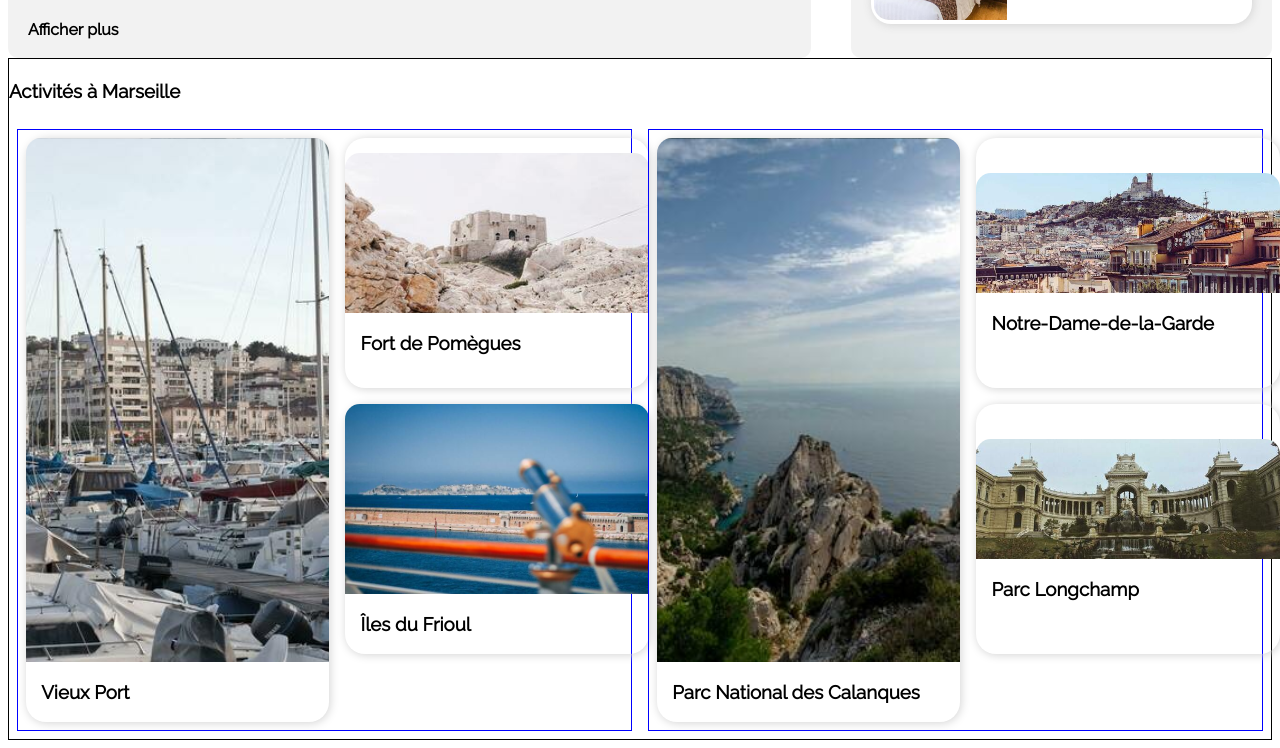
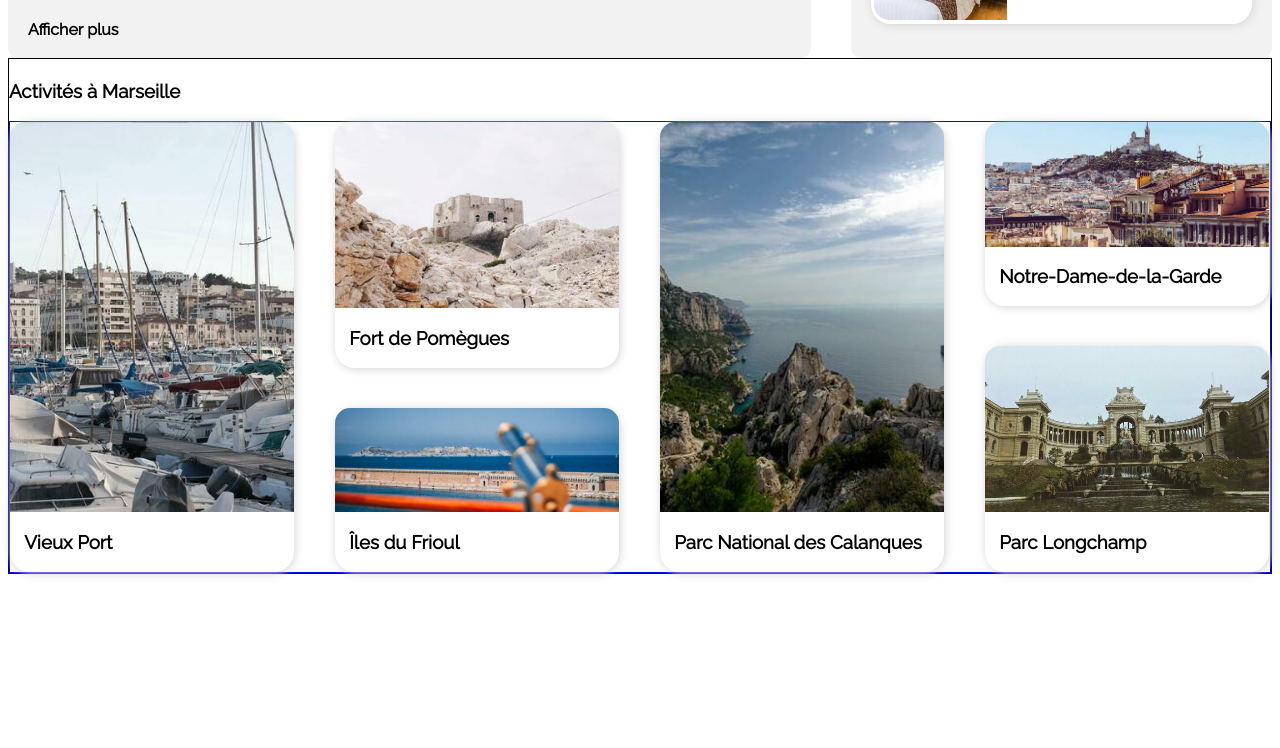
Before and after one commit to jbouheli/JocelinBouhelier_2_21052021, a plain HTML site: page index.html in a window 1280 px wide. Shown: the part 1056-1804 px from the top of the page. After the commit the page ends 1638 px from the top, so only its background shows below. Drawn offline with Linux system fonts and the light colour scheme.

Commit message:
bloc activités finalisé

```diff
--- a/index.html
+++ b/index.html
@@ -172,43 +172,45 @@
         <div class="sizeActivites flex-around-column">
             <h3>Activités à Marseille</h3>
             <div class="flex-between containerAct">
-                <div class="blocAct marginAct">
-                    <div class="cardAct flex-center-column marginAct">
+                <div class="blocAct">
+                    <div class="cardAct flex-center-column">
                         <div class="imgActivites1"></div>
                         <div class="cardDetailAct">
                             <h3>Vieux Port</h3>
                         </div>
                     </div>
-                    <div class="cardAct2 flex-center-column marginAct">
+                    <div class="colonneAct flex-between-column">
+                        <div class="cardAct2 flex-center-column">
                             <div class="imgActivites2"></div>
                             <div class="cardDetailAct">
                                 <h3>Fort de Pomègues</h3>
                             </div>
                         </div>
-                    <div class="cardAct3 flex-center-column marginAct">
+                        <div class="cardAct3 flex-center-column">
                             <div class="imgActivites3"></div>
                             <div class="cardDetailAct">
                                 <h3>Îles du Frioul</h3>
                             </div>
                         </div>
                     </div>
-                <div class="blocAct marginAct">
-                    <div class="cardAct flex-center-column marginAct">
+                    <div class="cardAct4 flex-center-column">
                         <div class="imgActivites4"></div>
                         <div class="cardDetailAct">
                             <h3>Parc National des Calanques</h3>
                         </div>
                     </div>
-                    <div class="cardAct5 flex-center-column marginAct">
+                    <div class="colonneAct2 flex-between-column">
+                        <div class="cardAct5 flex-center-column">
                             <div class="imgActivites5"></div>
                             <div class="cardDetailAct">
                                 <h3>Notre-Dame-de-la-Garde</h3>
                             </div>
                         </div>
-                    <div class="cardAct6 flex-center-column marginAct">
+                        <div class="cardAct6 flex-center-column">
                             <div class="imgActivites6"></div>
                             <div class="cardDetailAct">
                                 <h3>Parc Longchamp</h3>
+                            </div>
                         </div>
                     </div>
                 </div>
--- a/styles.css
+++ b/styles.css
@@ -286,14 +286,6 @@ html, body {
     border: 1px solid black;
 }
 
-.cardAct {
-    width: 49.5%;
-    height: 100%;
-    border-radius: 20px;
-    box-shadow: 1px 1px 10px rgb(211, 211, 211);
-
-}
-
 .cardDetailAct {
     width: 90%;
 }
@@ -310,31 +302,64 @@ html, body {
     display: flex;
     flex-flow: column wrap;
     width: 100%;
-    height: 600px;
+    height: 450px;
     border: 1px solid blue;
 }
 
+.colonneAct {
+    width: 22.5%;
+    height: 100%;
+    margin-left: 20px;
+    margin-right: 20px;
+}
+
+.colonneAct2 {
+    width: 22.5%;
+    height: 100%;
+    margin-left: 20px;
+}
+
+.cardAct {
+    width: 22.5%;
+    height: 100%;
+    margin-right: 20px;
+    border-radius: 20px;
+    box-shadow: 1px 1px 10px rgb(211, 211, 211);
+}
+
 .cardAct2 {
-    width: 49.5%;
-    height: 250px;
+    width: 100%;
+    height: 60%;
+    margin-bottom: 20px;
     border-radius: 20px;
     box-shadow: 1px 1px 10px rgb(211, 211, 211);
 }
 .cardAct3 {
-    width: 49.5%;
-    height: 250px;
+    width: 100%;
+    height: 40%;
+    margin-top: 20px;
+    border-radius: 20px;
+    box-shadow: 1px 1px 10px rgb(211, 211, 211);
+}
+.cardAct4 {
+    width: 22.5%;
+    height: 100%;
+    margin-right: 20px;
+    margin-left: 20px;
     border-radius: 20px;
     box-shadow: 1px 1px 10px rgb(211, 211, 211);
 }
 .cardAct5 {
-    width: 49.5%;
-    height: 250px;
+    width: 100%;
+    height: 45%;
+    margin-bottom: 20px;
     border-radius: 20px;
     box-shadow: 1px 1px 10px rgb(211, 211, 211);
 }
 .cardAct6 {
-    width: 49.5%;
-    height: 250px;
+    width: 100%;
+    height: 55%;
+    margin-top: 20px;
     border-radius: 20px;
     box-shadow: 1px 1px 10px rgb(211, 211, 211);
 }
@@ -433,13 +458,14 @@ html, body {
     background-size: cover;
     background-position: center;
     width: 100%;
-    height: 10em;
+    height: 100%;
     border-radius: 15px 15px 0 0;
 }
 .imgActivites3 {
     background-image: url(./Projet2-Reservia/images/activites/4_small/kevin-hikari-rV_Qd1l-VXg-unsplash.jpg);
     background-size: cover;
     background-position: center;
+    object-fit: cover;
     width: 100%;
     height: 100%;
     border-radius: 15px 15px 0 0;
@@ -457,7 +483,7 @@ html, body {
     background-size: cover;
     background-position: center;
     width: 100%;
-    height: 120px;
+    height: 100%;
     border-radius: 15px 15px 0 0;
 }
 .imgActivites6 {
@@ -465,6 +491,6 @@ html, body {
     background-size: cover;
     background-position: center;
     width: 100%;
-    height: 120px;
+    height: 100%;
     border-radius: 15px 15px 0 0;
 }
```
Lines whose indentation alone changed are shown as unchanged.
